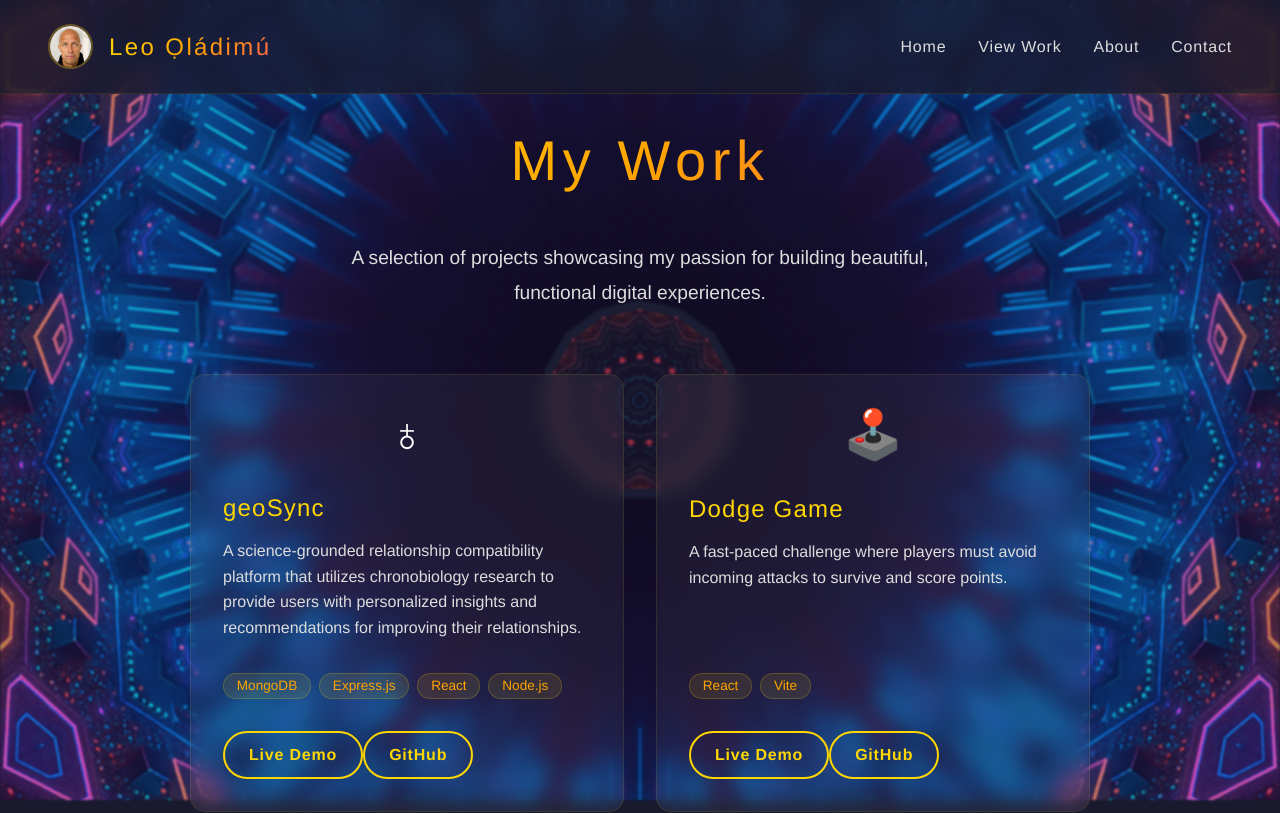
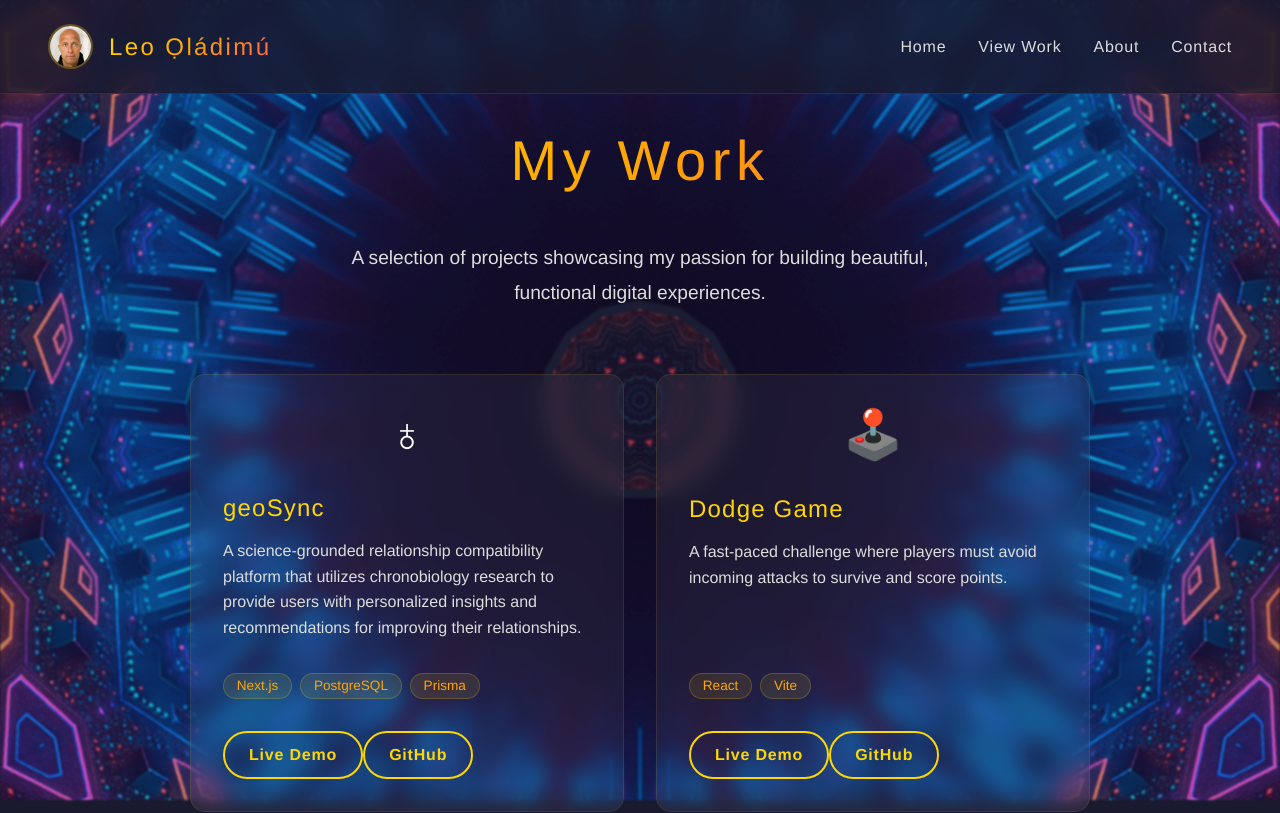
Before and after one commit to leooladimu/porfiriato, a React (Vite) app: page /work in a window 1280 px wide. Shown: the top 813 px of the page. Built offline with nearby package versions, Linux system fonts and the light colour scheme.

Commit message:
geoSync 2.o

```diff
--- a/src/pages/Work.jsx
+++ b/src/pages/Work.jsx
@@ -7,10 +7,10 @@ const Work = () => {
       title: "geoSync",
       description:
         "A science-grounded relationship compatibility platform that utilizes chronobiology research to provide users with personalized insights and recommendations for improving their relationships.",
-      tags: ["MongoDB", "Express.js", "React ", "Node.js"],
+      tags: ["Next.js", "PostgreSQL", "Prisma"],
       image: "♁",
       link: "https://geosync.oleo.dev/",
-      github: "https://github.com/leooladimu/geoSync",
+      github: "https://github.com/leooladimu/geosync-next",
     },
 
     {
```
